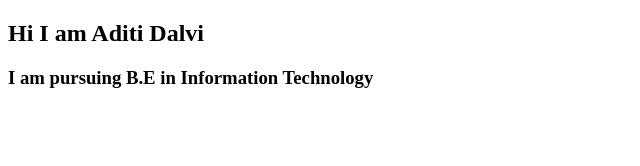
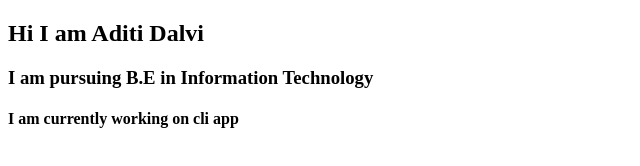
Before and after one commit to aditidalvi/aditidalvi-portfolio, a plain HTML site: page index.html in a window 1280 px wide. Shown: the whole page, without its empty margins (0-640 px from the left). Drawn offline with Linux system fonts and the light colour scheme.

Commit message:
update details of project

```diff
--- a/index.html
+++ b/index.html
@@ -9,5 +9,6 @@
 <body>
     <h2>Hi I am Aditi Dalvi</h2>
     <h3>I am pursuing B.E in Information Technology</h3>
+    <h4>I am currently working on cli app</h4>
 </body>
 </html>
```
